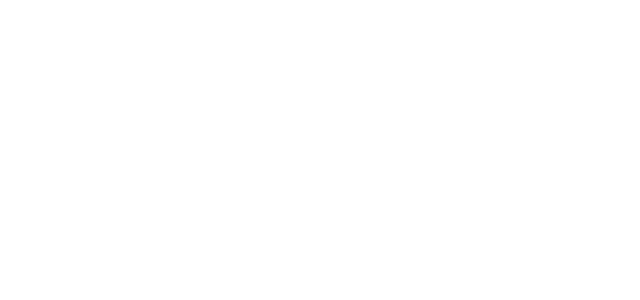
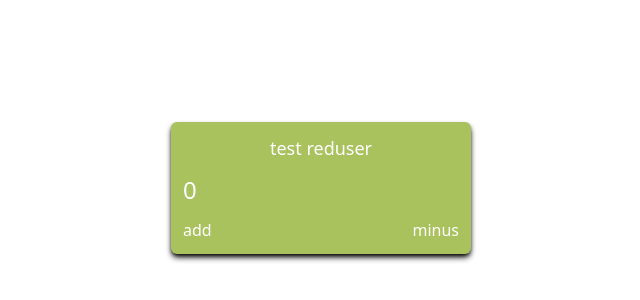
Before and after one commit to arashsharifi/finalSabzLearn, a React (Vite) app in the folder project/frontend/: page /test in a window 1280 px wide. Before the commit this address had no page. Shown: the part 212-512 px from the top of the page, without its empty margins (319-959 px from the left). Built offline with nearby package versions, Linux system fonts and the light colour scheme.

Commit message:
delete taset folder add hookreducer for test

```diff
--- /dev/null
+++ b/project/frontend/src/TestReduser/TestReduser.jsx
@@ -0,0 +1,40 @@
+import React, { useReducer } from "react";
+
+import "../TestReduser/TestReduser.css";
+
+const countReducer = (state, action) => {
+  switch (action.type) {
+    case "ADD": {
+      return {
+        count: state.count + 1,
+      };
+    }
+    case "MINUS": {
+      return {
+        count: state.count - 1,
+      };
+    }
+
+    default: {
+      return state;
+    }
+  }
+};
+
+export default function TestReduser() {
+  const [counter, dispatch] = useReducer(countReducer, { count: 0 });
+  return (
+    <div className="flex items-center justify-center h-[100vh]">
+      <div className="bg-customTwo rounded-md shadow-md p-3 w-[300px] text-myWhite shadow-black flex flex-col gap-3">
+        <h1 className="text-lg text-center">test reduser</h1>
+
+        <p className="text-2xl">{counter.count}</p>
+
+        <div className="flex w-full justify-between">
+          <button onClick={() => dispatch({ type: "ADD" })}>add</button>
+          <button onClick={() => dispatch({ type: "MINUS" })}>minus</button>
+        </div>
+      </div>
+    </div>
+  );
+}
--- a/project/frontend/src/components/Testfolder/TestFolder.jsx
+++ /dev/null
@@ -1,5 +0,0 @@
-import React from "react";
-
-export default function TestFolder() {
-  return <div>TestFolder</div>;
-}
--- a/project/frontend/src/routes.jsx
+++ b/project/frontend/src/routes.jsx
@@ -5,6 +5,7 @@
 import CoursesAll from "./pages/CoursesAll/CoursesAll";
 import Login from "./pages/Login";
 import Register from "./pages/Register";
+import TestReduser from "./TestReduser/TestReduser";
 const routes = [
   { path: "/", element: <Index /> },
   { path: "/course-info/:courseName", element: <CourseInfo /> },
@@ -13,6 +14,7 @@
   { path: "/coursesall", element: <CoursesAll /> },
   { path: "/login", element: <Login /> },
   { path: "/register", element: <Register /> },
+  { path: "/test", element: <TestReduser /> },
 ];
 
 export default routes;
```
Also changed, not shown: project/frontend/src/TestReduser/TestReduser.css (added).
